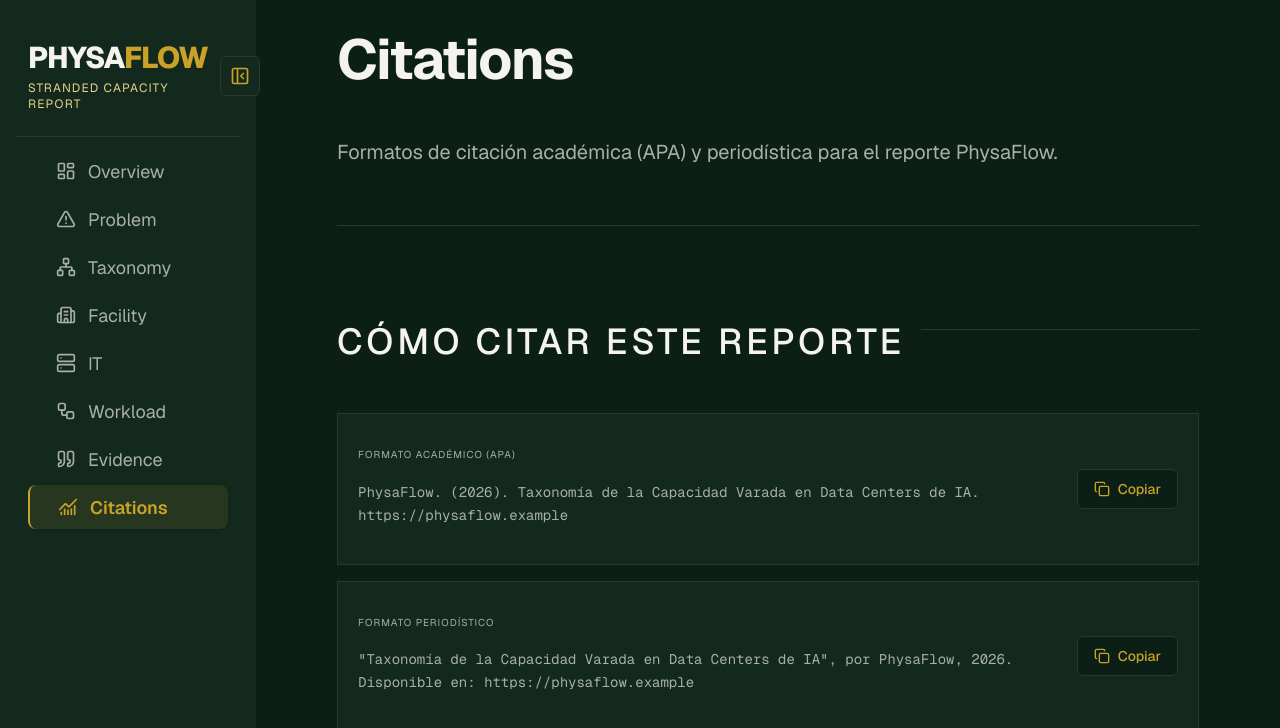
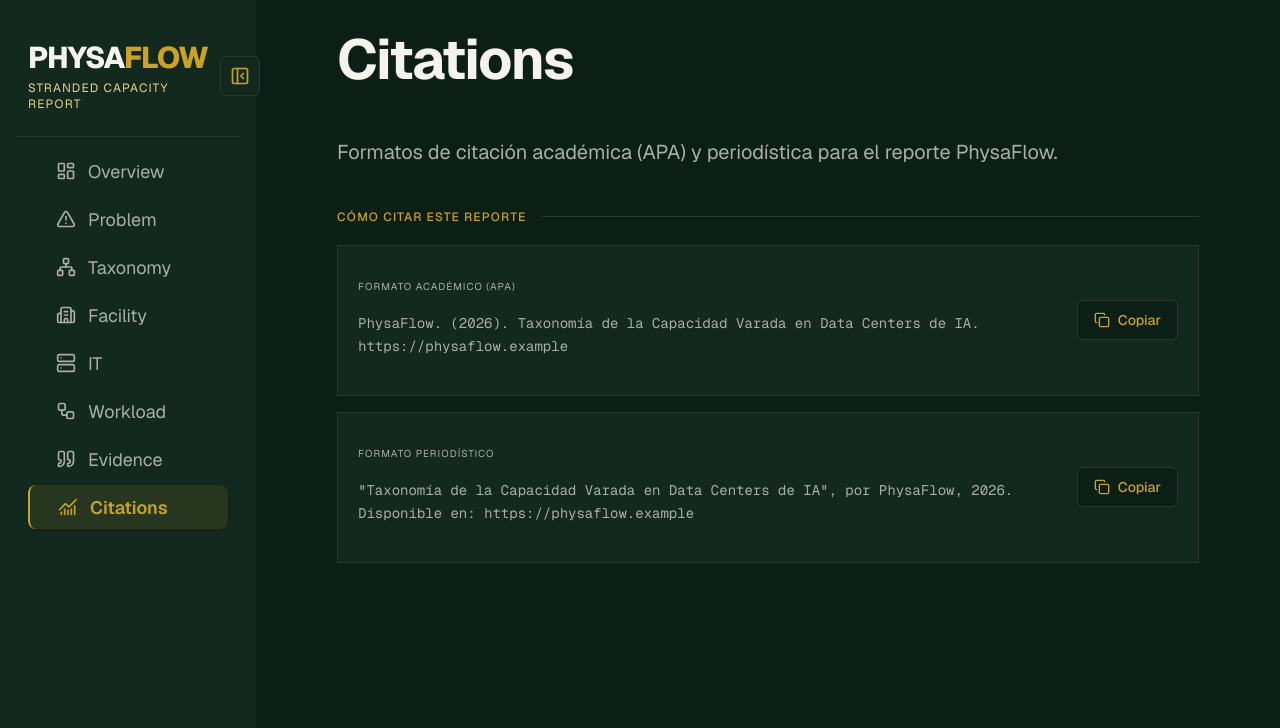
Before and after one commit to No-Country-simulation/so7-26-team-02-physaflow-public-report, a Next.js app: page /citations in a window 1280 px wide. Shown: the top 728 px of the page. Built offline with nearby package versions, Linux system fonts and the light colour scheme.

Commit message:
fix: align citations layout with other tabs

```diff
--- a/app/components/CitationBlock.tsx
+++ b/app/components/CitationBlock.tsx
@@ -105,15 +105,15 @@ export default function CitationBlock(props: CitationBlockProps) {
   return (
     <section
       aria-labelledby="citation-heading"
-      className="mt-14 border-t border-border pt-10"
+      className="my-10"
     >
       <div className="mb-5 flex items-center gap-4">
-        <h2
+        <span
           id="citation-heading"
           className="text-xs font-medium uppercase tracking-widest text-accent"
         >
           Cómo citar este reporte
-        </h2>
+        </span>
         <span aria-hidden="true" className="h-px flex-1 bg-border" />
       </div>
 
--- a/app/components/charts/WorkloadUtilizationChart.tsx
+++ b/app/components/charts/WorkloadUtilizationChart.tsx
@@ -89,7 +89,7 @@ export default function WorkloadUtilizationChart() {
             fontWeight: 500,
             textTransform: "uppercase",
             letterSpacing: "0.1em",
-            color: "#4a9e6d",
+            color: "#c9a227",
           }}
         >
           Perfil de Utilización de Cómputo — 24h
```
